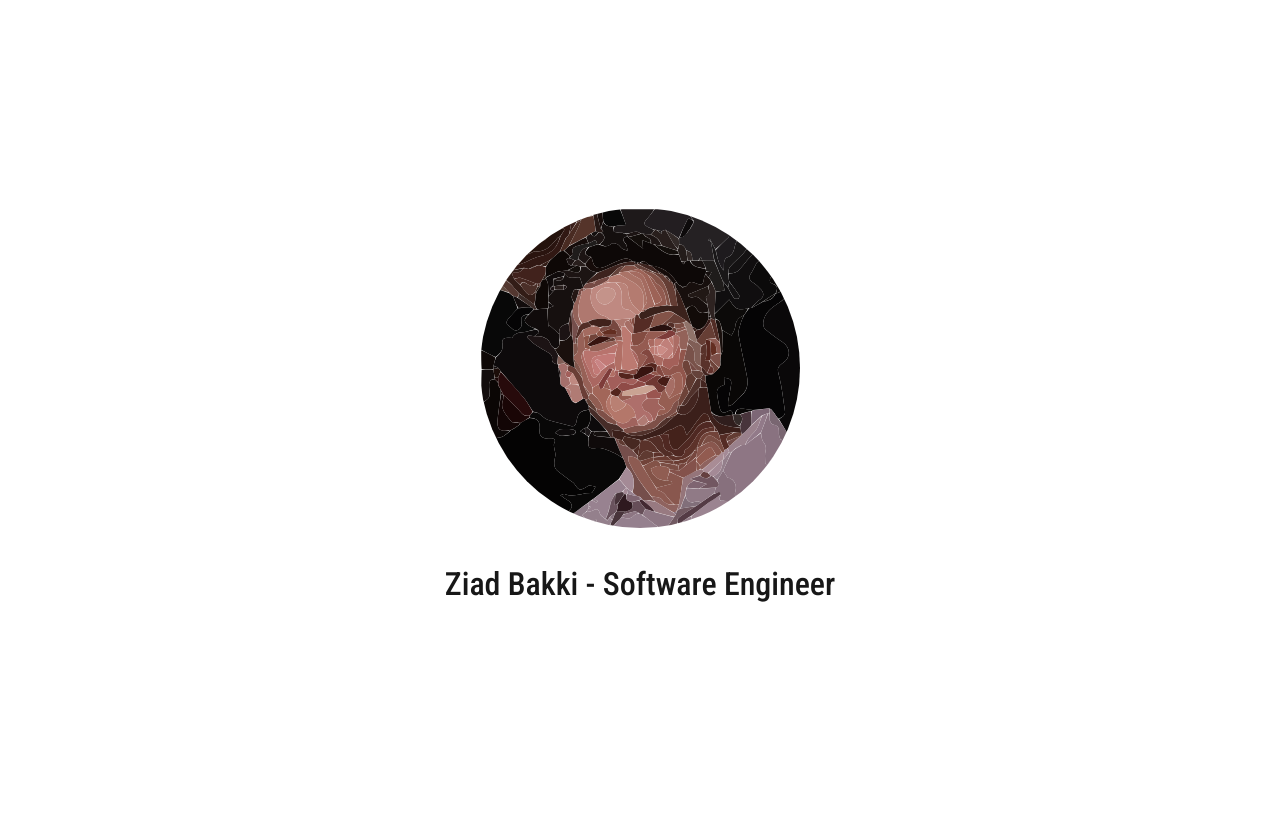
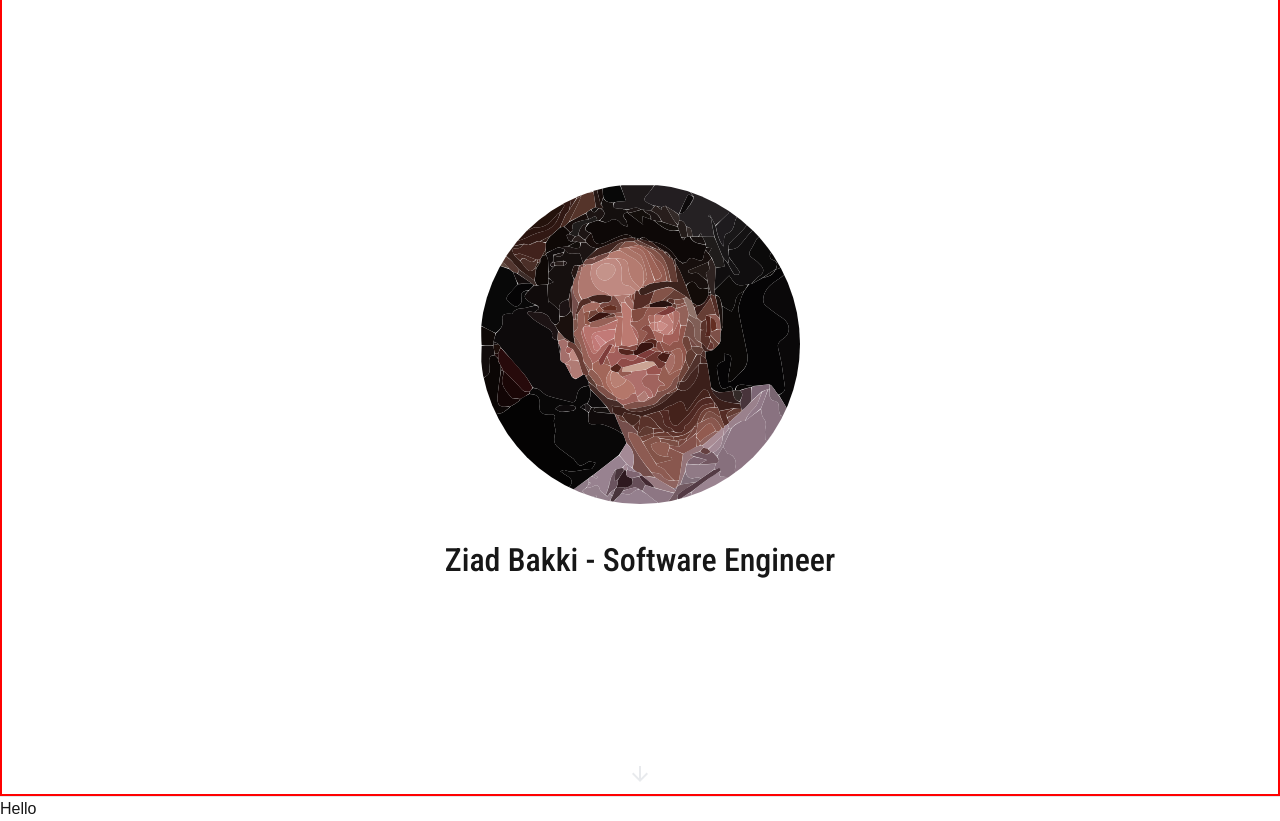
Before and after one commit to ziad-bakki/React-Portfolio, a Next.js app: page / in a window 1280 px wide. Before the commit the page ends 800 px from the top, so only its background shows below. Built offline with nearby package versions, Linux system fonts and the light colour scheme.

Commit message:
created the landing page properties

```diff
--- a/src/app/globals.css
+++ b/src/app/globals.css
@@ -30,6 +30,16 @@ body {
 
 }
 
+.landing-container {
+  height: 100vh; /* Full viewport height */
+  display: flex;
+  justify-content: center; /* Center horizontally */
+  align-items: center; /* Center vertically */
+  flex-direction: column;
+  border: 2px solid rgb(255, 1, 1); /* Add a border to the container */
+  position: relative;
+  margin-top: 1rem;
+}
 
 
 
@@ -41,8 +51,10 @@ h1 {
   font-weight: 500;
   text-align: center;
   align-items: center;
+  justify-content: center;
   display: flex;
   flex-direction: column;
+
 
 
 
@@ -58,8 +70,30 @@ h1 {
 
 }
 
+#landing {
+  flex-grow: 1; /* Allow h1 to take up remaining space */
+  display: flex;
+  justify-content: center;
+  align-items: center;
+  flex-direction: column;
+}
 
-.highlight {
-  /* background-color: yellow; */
-  color: maroon;
+#arrowdown {
+  border: 0px solid black;
+  border-radius: 100%;
+  background-color: transparent;
+  padding: 1vh;
+  margin-top: auto;
+
 }
+
+#arrowdown:hover {
+
+  background-color: #000000;
+  transition: background-color 0.3s;
+}
+
+
+hr {
+  width: 100vw;
+}
--- a/src/app/page.tsx
+++ b/src/app/page.tsx
@@ -7,7 +7,9 @@ import "./globals.css";
 export default function Home() {
   return (
     <main>
-      <h1>
+
+      <div className="landing-container">
+      <h1 id="landing">
         <img
           className = "icon-pic"
           src="/linkedinimage.svg"
@@ -23,9 +25,16 @@ export default function Home() {
           }}
         />
         Ziad Bakki - Software Engineer
+
       </h1>
-
-
+      <img
+        src="/arrowdown.svg"
+        alt="arrowdown"
+        id="arrowdown"
+        />
+      </div>
+      <hr/>
+      <p>Hello</p>
     </main>
   );
 }
```
Also changed, not shown: public/arrowdown.svg (added).
